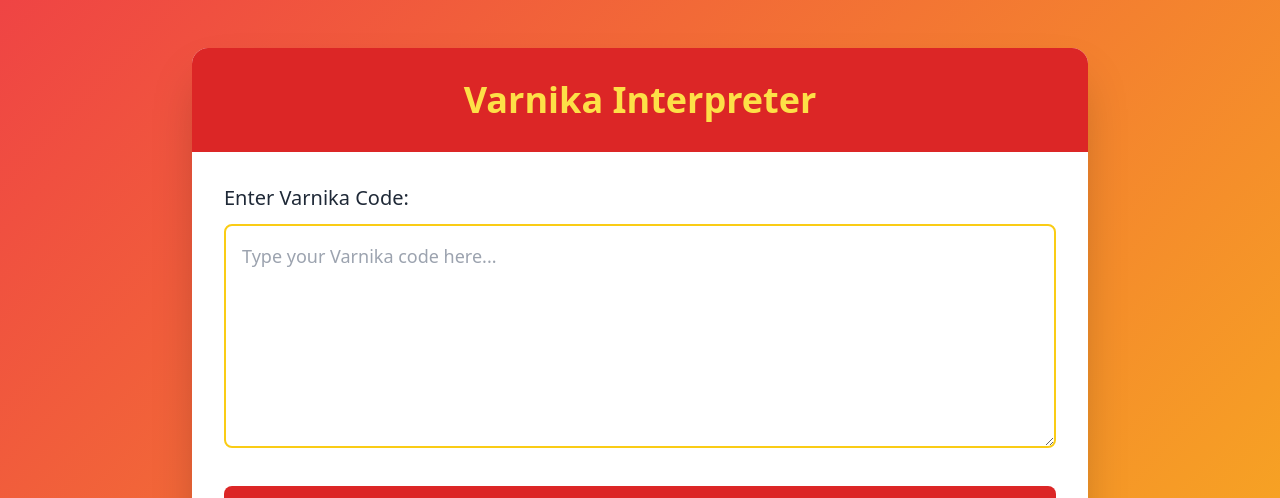
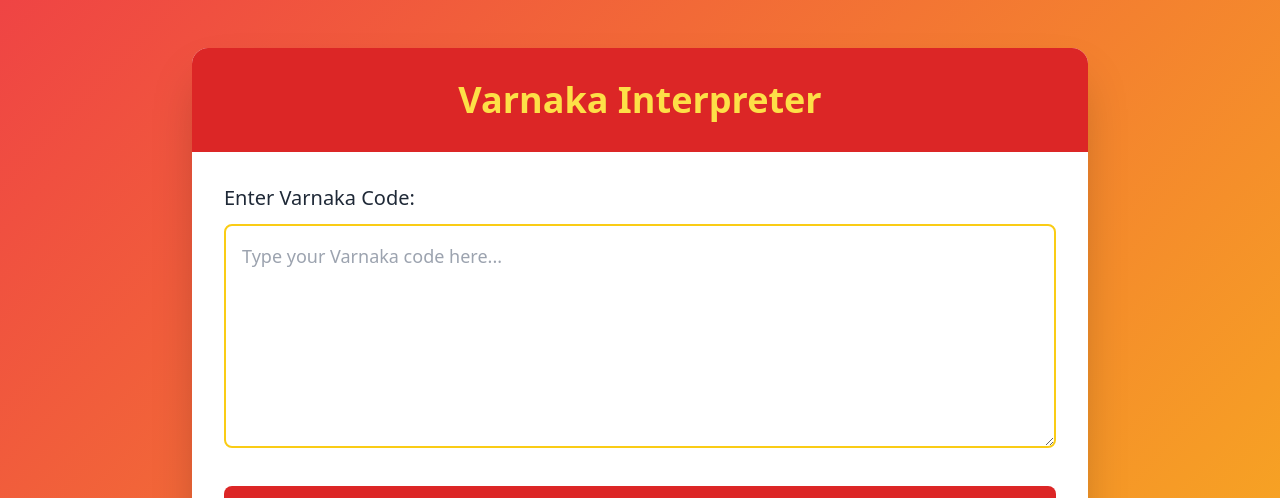
Before and after one commit to WebDevHarsha/Varnaka, a Next.js app: page / in a window 1280 px wide. Shown: the top 498 px of the page. Built offline with nearby package versions, Linux system fonts and the light colour scheme.

Commit message:
initial 5

```diff
--- a/app/page.tsx
+++ b/app/page.tsx
@@ -5,7 +5,7 @@ const Page: React.FC = () => {
   const [code, setCode] = useState<string>('');
   const [output, setOutput] = useState<string>('');
 
-  const interpretVarnika = useCallback((code: string): string => {
+  const interpretVarnaka = useCallback((code: string): string => {
     let outputBuffer = '';
     const customConsole = {
       log: (...args: unknown[]) => {
@@ -34,28 +34,28 @@ const Page: React.FC = () => {
   }, []);
 
   const handleRunCode = useCallback(() => {
-    const result = interpretVarnika(code);
+    const result = interpretVarnaka(code);
     setOutput(result);
-  }, [code, interpretVarnika]);
+  }, [code, interpretVarnaka]);
 
   return (
     <div className="min-h-screen bg-gradient-to-br from-red-500 to-yellow-400 py-12 px-4 sm:px-6 lg:px-8">
       <div className="max-w-4xl mx-auto bg-white shadow-2xl rounded-2xl overflow-hidden">
         <div className="bg-red-600 py-8">
-          <h1 className="text-4xl font-extrabold text-center text-yellow-300">Varnika Interpreter</h1>
+          <h1 className="text-4xl font-extrabold text-center text-yellow-300">Varnaka Interpreter</h1>
         </div>
 
         <div className="p-8 space-y-8">
           <div>
             <label className="block text-xl font-medium text-gray-800 mb-3" htmlFor="codeInput">
-              Enter Varnika Code:
+              Enter Varnaka Code:
             </label>
             <textarea
               id="codeInput"
               className="w-full h-56 p-4 border-2 border-yellow-400 rounded-lg focus:ring-2 focus:ring-red-500 focus:border-red-500 transition duration-200 ease-in-out text-lg"
               value={code}
               onChange={(e) => setCode(e.target.value)}
-              placeholder="Type your Varnika code here..."
+              placeholder="Type your Varnaka code here..."
               spellCheck="false"
             />
           </div>
```
